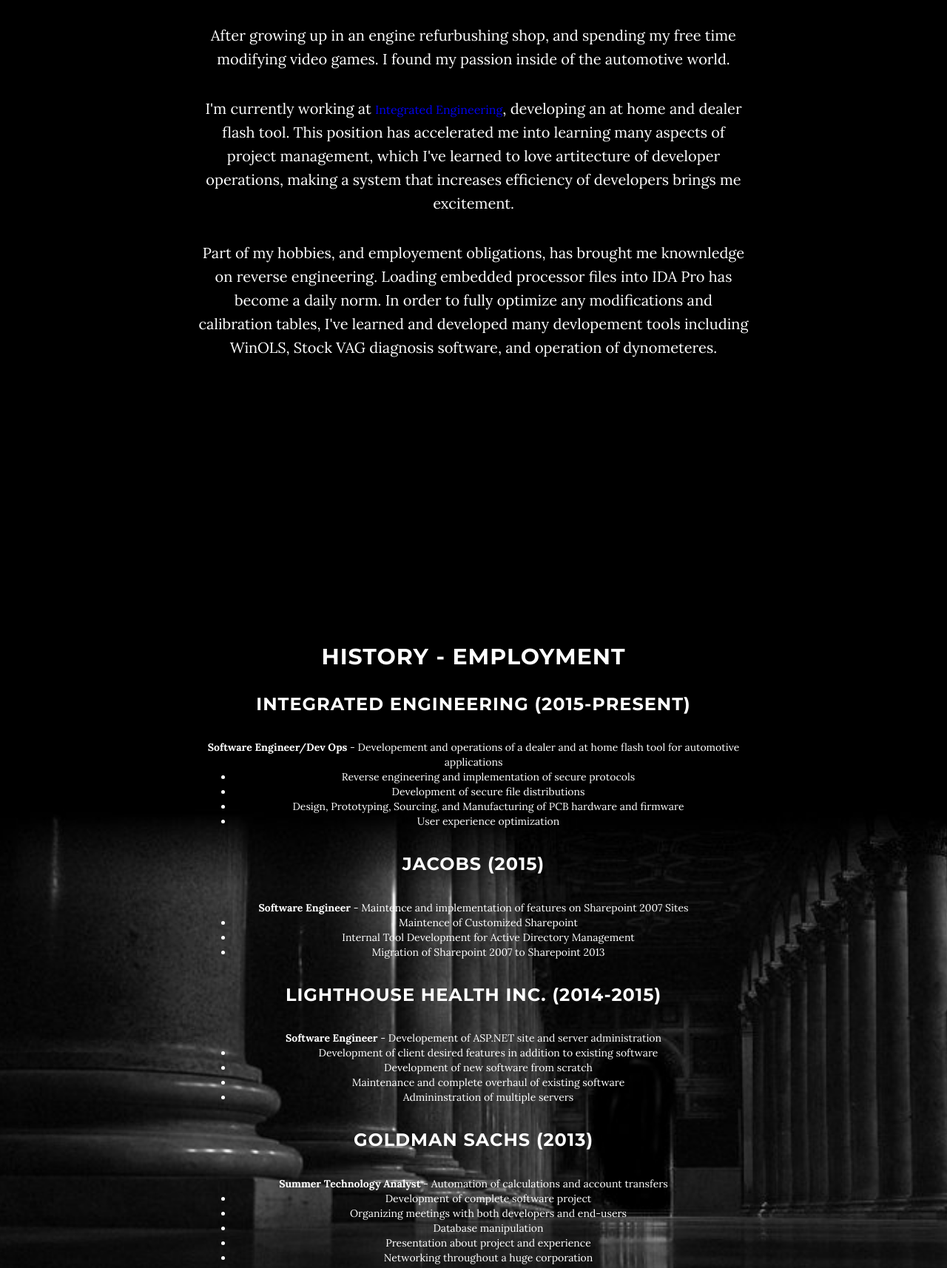
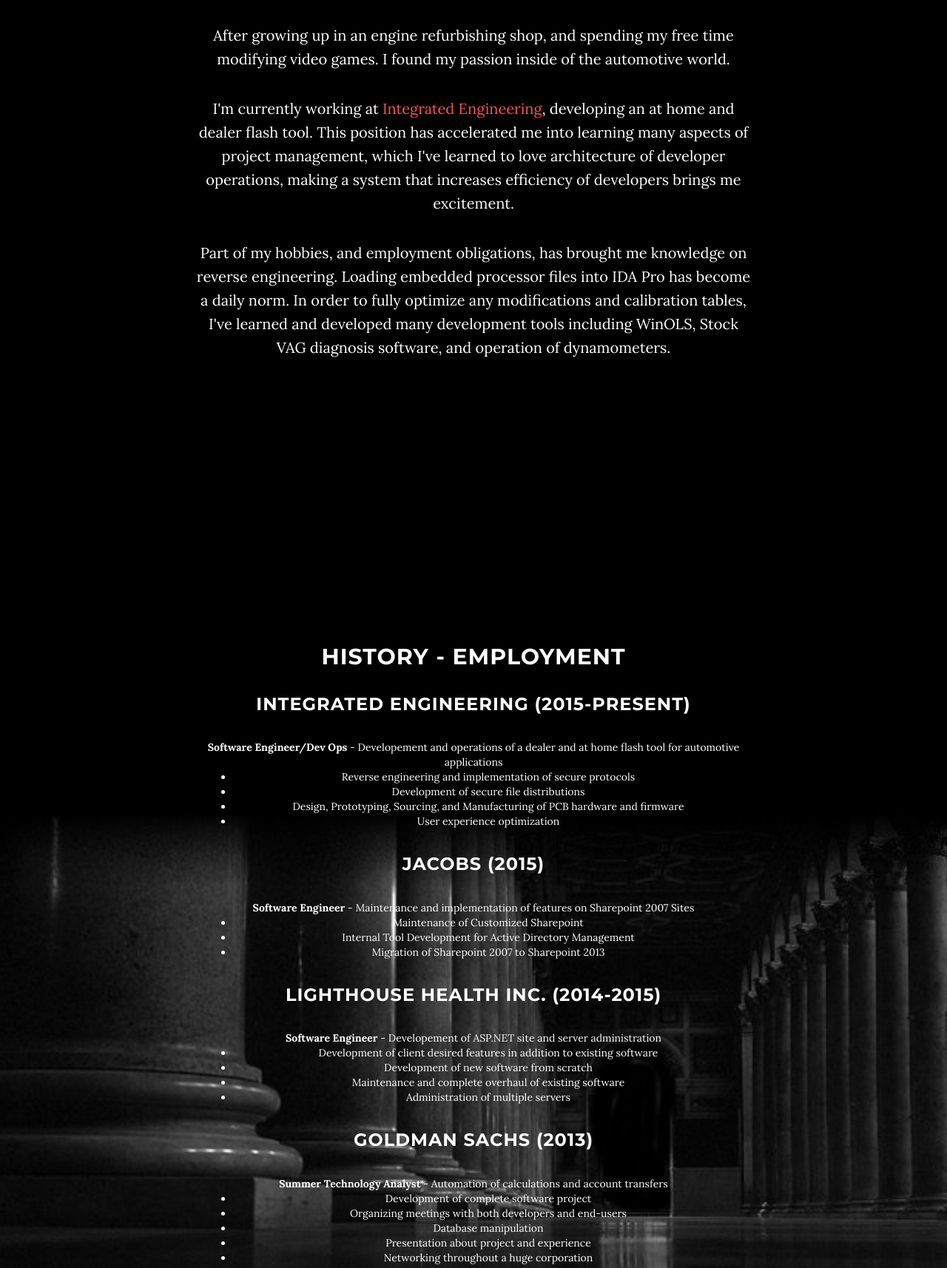
Before and after one commit to damonearl/damonearlcom, a plain HTML site: page src/index.html in a window 1280 px wide. Shown: the part 1086-2800 px from the top of the page at 74% size. Drawn offline with nearby package versions, Linux system fonts and the light colour scheme.

Commit message:
Spell check bunch of shit

```diff
--- a/src/index.html
+++ b/src/index.html
@@ -82,9 +82,9 @@
         <div class="row">
             <div class="col-lg-8 col-lg-offset-2">
                 <h2>Damon's Passions</h2>
-                <p>After growing up in an engine refurbushing shop, and spending my free time modifying video games.  I found my passion inside of the automotive world.</p>
-                <p>I'm currently working at <a href="https://www.performancebyie.com/">Integrated Engineering</a>, developing an at home and dealer flash tool.  This position has accelerated me into learning many aspects of project management, which I've learned to love artitecture of developer operations, making a system that increases efficiency of developers brings me excitement.</p>
-                <p>Part of my hobbies, and employement obligations, has brought me knownledge on reverse engineering.  Loading embedded processor files into IDA Pro has become a daily norm.  In order to fully optimize any modifications and calibration tables, I've learned and developed many devlopement tools including WinOLS, Stock VAG diagnosis software, and operation of dynometeres.</p>
+                <p>After growing up in an engine refurbishing shop, and spending my free time modifying video games.  I found my passion inside of the automotive world.</p>
+                <p>I'm currently working at <a href="https://www.performancebyie.com/">Integrated Engineering</a>, developing an at home and dealer flash tool.  This position has accelerated me into learning many aspects of project management, which I've learned to love architecture of developer operations, making a system that increases efficiency of developers brings me excitement.</p>
+                <p>Part of my hobbies, and employment obligations, has brought me knowledge on reverse engineering.  Loading embedded processor files into IDA Pro has become a daily norm.  In order to fully optimize any modifications and calibration tables, I've learned and developed many development tools including WinOLS, Stock VAG diagnosis software, and operation of dynamometers.</p>
             </div>
         </div>
     </section>
@@ -107,9 +107,9 @@
                     </p>
                     <p>
                         <h3>Jacobs (2015)</h3>
-                        <b>Software Engineer</b> - Maintence and implementation of features on Sharepoint 2007 Sites<br/>
+                        <b>Software Engineer</b> - Maintenance and implementation of features on Sharepoint 2007 Sites<br/>
                         <ul>
-                            <li>Maintence of Customized Sharepoint</li>
+                            <li>Maintenance of Customized Sharepoint</li>
                             <li>Internal Tool Development for Active Directory Management</li>
                             <li>Migration of Sharepoint 2007 to Sharepoint 2013</li>
                         </ul>
@@ -121,7 +121,7 @@
                             <li>Development of client desired features in addition to existing software</li>
                             <li>Development of new software from scratch</li>
                             <li>Maintenance and complete overhaul of existing software</li>
-                            <li>Admininstration of multiple servers</li>
+                            <li>Administration of multiple servers</li>
                         </ul>
                     </p>
                     <p>
@@ -155,7 +155,7 @@
         <div class="row">
             <div class="col-lg-8 col-lg-offset-2">
                 <h2>Connect</h2>
-                <p>Feel free to email with any questions or presenation of employement opporunities.</p>
+                <p>Feel free to email with any questions or presenation of employement opportunities.</p>
                 <p><a href="mailto:damon.earl@gmail.com">damon.earl@gmail.com</a>
                 </p>
                 <ul class="list-inline banner-social-buttons">
```
